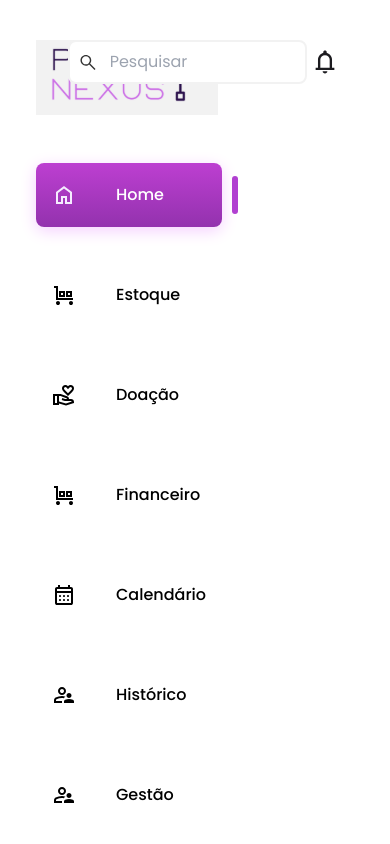
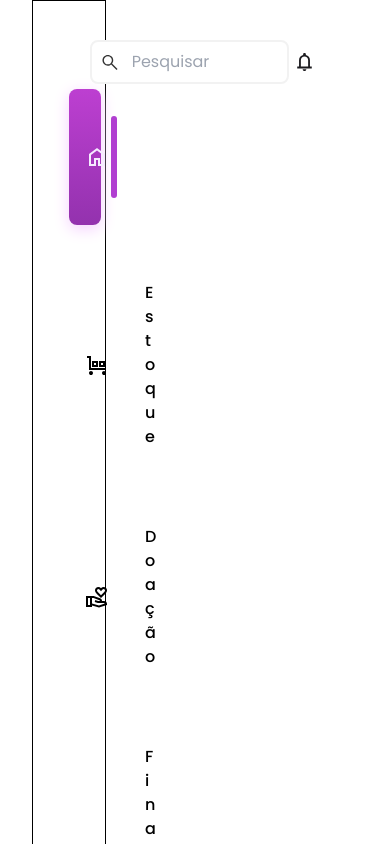
Before and after one commit to ryanNS3/PlanNexus-Front-End, a React (Vite) app: page / in a window 390 px wide. Shown: the top 844 px of the page. Built offline with nearby package versions, Linux system fonts and the light colour scheme.

Commit message:
feat: added responsiviness to Sidebar component

```diff
--- a/src/components/atoms/SidebarElement/index.jsx
+++ b/src/components/atoms/SidebarElement/index.jsx
@@ -112,7 +112,7 @@ export function SidebarElement({ text, link, icon }) {
     <li>
       <Link
         to={link}
-        className={`flex items-center justify-start w-full gap-10 px-4 py-5 bg-red-500 rounded-lg font-poppins font-medium relative transition-all duration-150
+        className={`grid grid-cols-[auto,_1fr] gap-9 grid-flow-row items-center justify-between w-full px-4 py-5 bg-red-500 rounded-lg font-poppins font-medium relative transition-all duration-150
 
         // ESTILOS DO PSEUDO ELEMENTO AFTER
 
@@ -137,7 +137,7 @@ export function SidebarElement({ text, link, icon }) {
         onMouseLeave={() => setIsHovered(false)}
       >
         {navIcon(icon)}
-        <span>{text}</span>
+        <span className="break-all">{text}</span>
       </Link>
     </li>
   );
--- a/src/components/molecules/Sidebar/index.jsx
+++ b/src/components/molecules/Sidebar/index.jsx
@@ -3,7 +3,7 @@ import Logo from "../../../assets/logo.svg";
 
 export function Sidebar() {
   return (
-    <aside className="w-fit py-10 px-9 flex flex-col gap-12 col-start-1 col-end-3">
+    <aside className=" py-10 px-9 flex flex-col gap-12 col-span-2 border border-indigo-600">
       <a href="/">
         <img src={Logo} alt="" />
       </a>
--- a/src/components/pages/main/index.jsx
+++ b/src/components/pages/main/index.jsx
@@ -6,7 +6,7 @@ export function Main() {
 
 
     return(
-        <main className="grid grid-cols-12 gap-4">
+        <main className="grid grid-cols-12 gap-5 mx-8 max-w-[90rem]">
             <Sidebar className="col-span-2" />
             <Header className="col-span-10" />
         </main>
```
